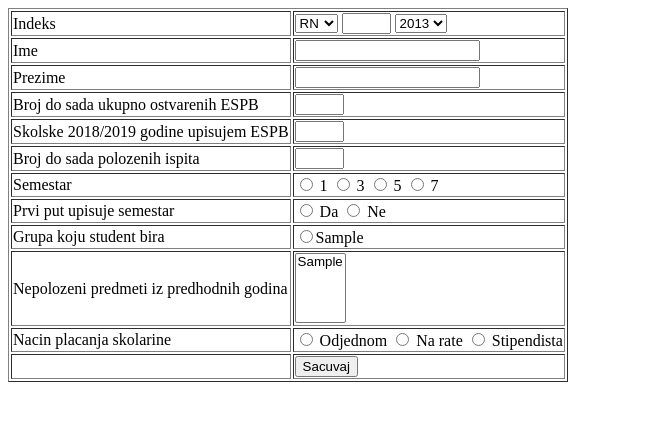
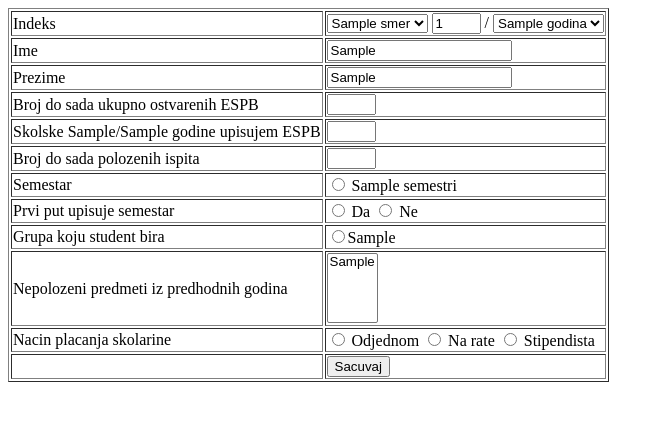
Before and after one commit to Kaiser-san/studservice, a Django app: template templates/studserviceapp/izborGrupe.html in a window 1280 px wide. Shown: the top 421 px of the page, without its empty margins (0-664 px from the left). Run offline with Django 3.2, Linux system fonts and the light colour scheme; tables that the repository leaves empty hold one stand-in row (values such as "Sample post"); the template is opened without the code that fills it: values that come from a table or form of the project are taken from there, most other values are stand-ins (such as "Sample title", 1, 10 or a date in 2020).

Commit message:
Forma za upis izborne grupe ,dodatak

```diff
--- a/templates/studserviceapp/izborGrupe.html
+++ b/templates/studserviceapp/izborGrupe.html
@@ -12,41 +12,34 @@
 	    		<td> Indeks </td>
 	    		<td>
 		    		<select name="oznaka_semestra" required>
-		                <option value="RN">RN</option>
-		                <option value="RM">RM</option>
-		                <option value="RD">RD</option>
-		                <option value="RI">RI</option>
-		                <option value="S">S</option>
-		                <option value="M">M</option>
-		                <option value="D">D</option>
+		    			{% for smer in smerovi %}
+		    			<option value='{{smer}}' {% if student.smer == '{{smer}}' %} selected {% endif %}>{{smer}}</option>
+		    			{% endfor %}
 		            </select>
-		            <input type="text" rows="1" cols="5" name="broj_indeksa" size="3" required />
+		            <input type="text" rows="1" cols="5" name="broj_indeksa" size="3" value='{{ student.broj_indeksa }}' required />
+		            /
 		            <select name="godina_upisa" required>
-		                <option value="2013">2013</option>
-		                <option value="2014">2014</option>
-		                <option value="2015">2015</option>
-		                <option value="2016">2016</option>
-		                <option value="2017">2017</option>
-		                <option value="2018">2018</option>
-		                <option value="2019">2019</option>
+		            	{% for godina in godine_upisa %}
+						<option value="{{godina}}" {% if student.godina_upisa == '{{godina}}' %} selected {% endif %}>{{godina}}</option>
+		            	{% endfor %}
 		            </select>
 
         		</td>
 	    	</tr>
 	    	<tr>
 	    		<td> Ime </td>
-	    		<td> <input type="text" rows="1" cols="20" name="ime" required /> </td>
+	    		<td> <input type="text" rows="1" cols="20" name="ime" value = '{{ student.ime }}' required /> </td>
 	    	</tr>
 	    	<tr>
 	    		<td> Prezime </td>
-	    		<td> <input type="text" rows="1" cols="20" name="prezime" required /> </td>
+	    		<td> <input type="text" rows="1" cols="20" name="prezime" value = '{{student.prezime}}' required /> </td>
 	    	</tr>
 	    	<tr>
 	    		<td> Broj do sada ukupno ostvarenih ESPB </td>
 	    		<td> <input type="text" rows="1" cols="5" name="broj_ostvarenih_ESPB" size="3" required /> </td>
 	    	</tr>
 	    	<tr>
-	    		<td> Skolske 2018/2019 godine upisujem ESPB </td>
+	    		<td> Skolske {{skolska_godina_pocetak}}/{{skolska_godina_kraj}} godine upisujem ESPB </td>
 	    		<td> <input type="text" rows="1" cols="5" name="broj_ESPB_upisanih" size="3" required /> </td>
 	    	</tr>
 	    	<tr>
@@ -56,17 +49,9 @@
 	    	<tr>
 	    		<td> Semestar </td>
 	    		<td>
-	    			{% if neparni_semestar %}
-	    			<input type="radio" name="semestar" value="1"> 1 </input>
-	    			<input type="radio" name="semestar" value="3"> 3 </input>
-	    			<input type="radio" name="semestar" value="5"> 5 </input>
-	    			<input type="radio" name="semestar" value="7"> 7 </input>
-					{% else %}
-	    			<input type="radio" name="semestar" value="2"> 2 </input>
-	    			<input type="radio" name="semestar" value="4"> 4 </input>
-	    			<input type="radio" name="semestar" value="6"> 6 </input>
-	    			<input type="radio" name="semestar" value="8"> 8 </input>
-	    			{% endif %}
+	    			{% for sm in semestri %}
+	    			<input type="radio" name="semestar" value='{{sm}}'> {{sm}} </input>
+	    			{% endfor %}
 	    		 </td>
 	    	</tr>
 	    	<tr>
```
Also changed, not shown: studserviceapp/views.py (+35 -4 lines).
